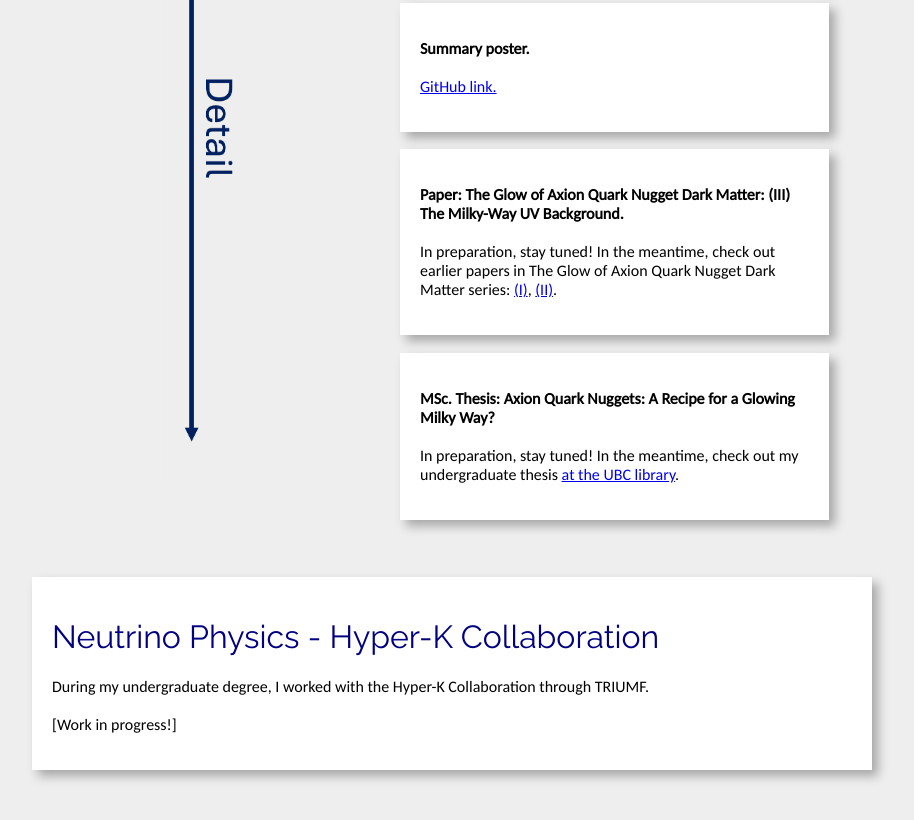
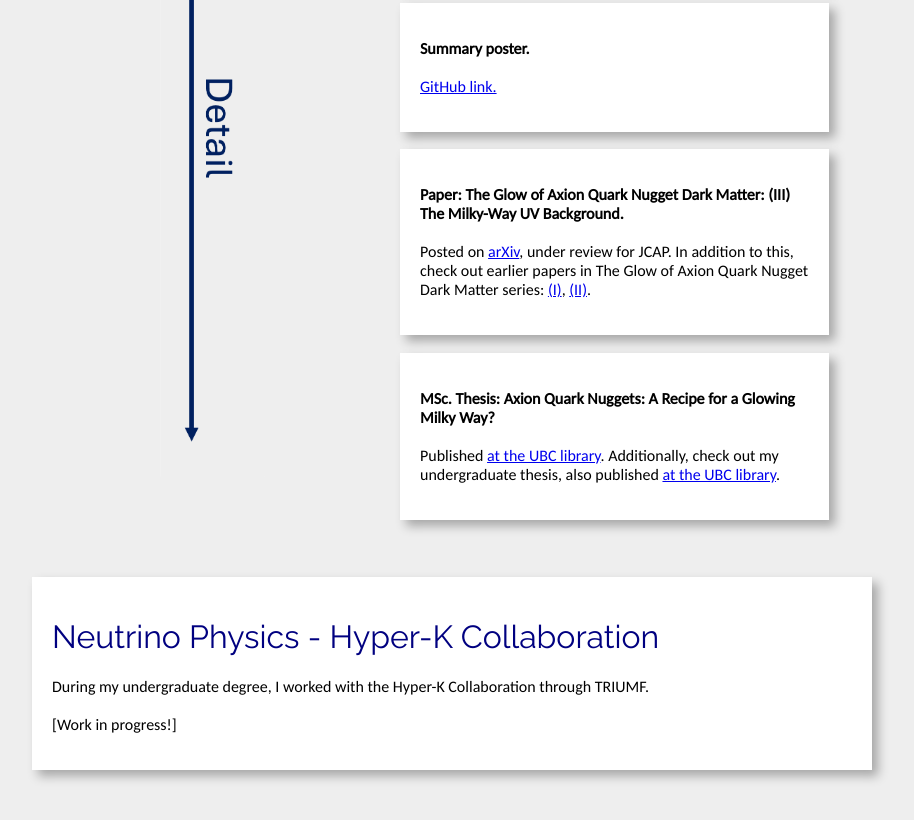
Before and after one commit to msekatchev/msekatchev.github.io, a plain HTML site: page research.html in a window 1280 px wide. Shown: the part 808-1628 px from the top of the page, without its empty margins (188-1102 px from the left). Drawn offline with Linux system fonts and the light colour scheme; a web font is replaced by a local one.

Commit message:
update research w/ MSc. thesis & paper, update CV

```diff
--- a/research.html
+++ b/research.html
@@ -83,7 +83,7 @@
 
         <br>
         <br>
-            In preparation, stay tuned! In the meantime, check out earlier papers in The Glow of Axion Quark Nugget Dark Matter series: <a href="https://doi.org/10.1088/1475-7516/2024/09/045">(I)</a>, <a href="https://doi.org/10.1051/0004-6361/202451316">(II)</a>.
+            Posted on <a href="https://arxiv.org/abs/2504.15382">arXiv</a>, under review for JCAP. In addition to this, check out earlier papers in The Glow of Axion Quark Nugget Dark Matter series: <a href="https://doi.org/10.1088/1475-7516/2024/09/045">(I)</a>, <a href="https://doi.org/10.1051/0004-6361/202451316">(II)</a>.
         </p>
         </div>
 
@@ -94,7 +94,7 @@
 
         <br>
         <br>
-            In preparation, stay tuned! In the meantime, check out my undergraduate thesis <a href="https://dx.doi.org/10.14288/1.0432072">at the UBC library</a>.
+            Published <a href="https://dx.doi.org/10.14288/1.0448510">at the UBC library</a>. Additionally, check out my undergraduate thesis, also published <a href="https://dx.doi.org/10.14288/1.0432072">at the UBC library</a>.
         </p>
         </div>
     </div>
```
Also changed, not shown: 1 other file.
